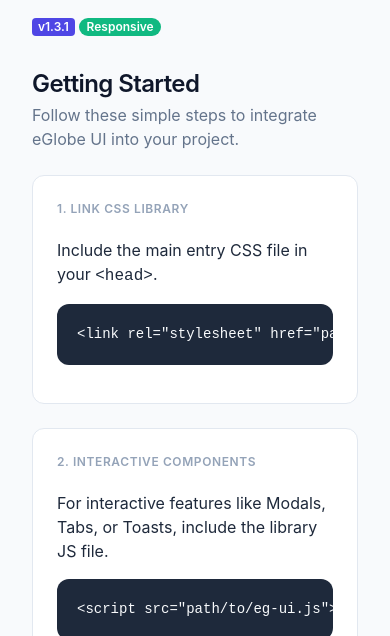
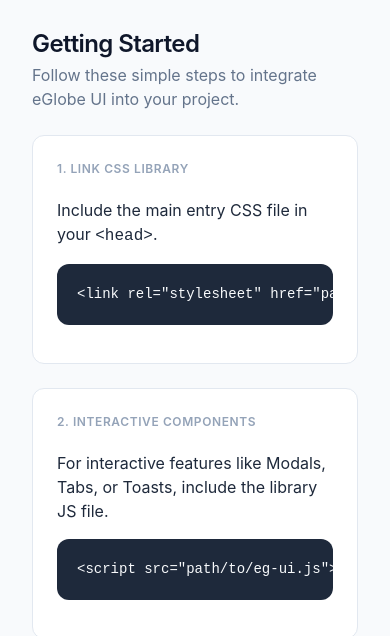
Before and after one commit to varun-eglobe/eglobe-ui, a website: page index.html in a window 390 px wide. Shown: the part 208-844 px from the top of the page. Drawn offline with Linux system fonts and the light colour scheme.

Commit message:
chore: Remove version and responsiveness badges from the index page.

```diff
--- a/index.html
+++ b/index.html
@@ -309,8 +309,6 @@
         <h1 class="eg-ui-mb-2">eGlobe UI System</h1>
         <p class="eg-ui-text-muted eg-ui-text-lg">A theme-independent, shared UI library for all eGlobe Shopify Apps.
         </p>
-        <span class="eg-ui-badge eg-ui-badge--primary">v1.3.1</span>
-        <span class="eg-ui-badge eg-ui-badge--success eg-ui-badge--pill">Responsive</span>
       </div>
 
       <!-- Getting Started Section -->
```
